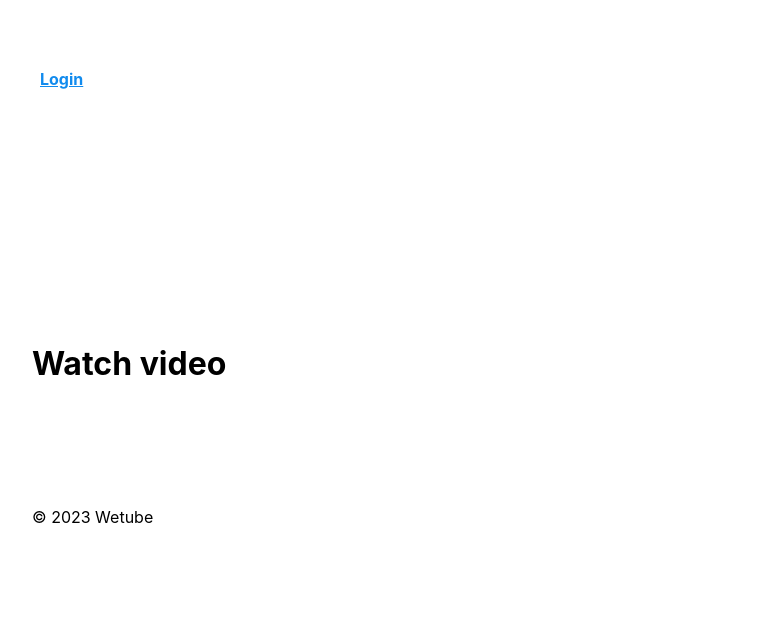
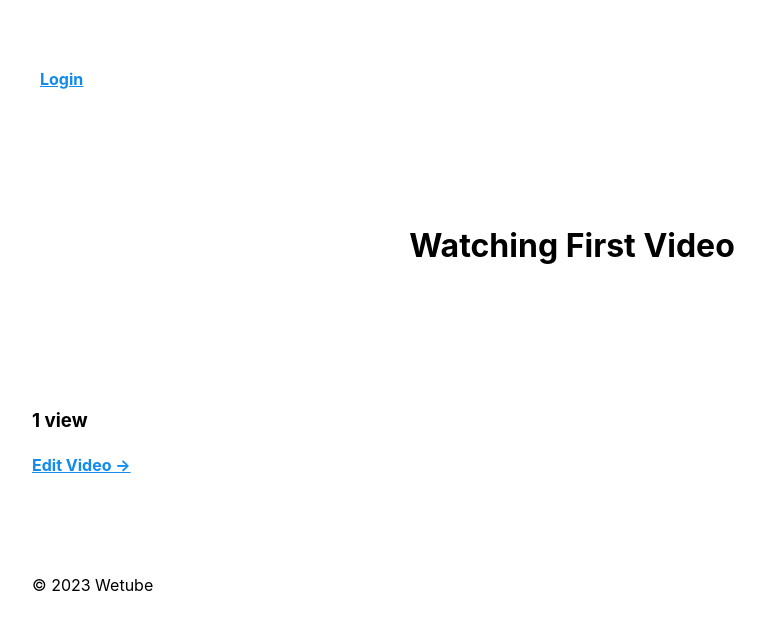
Before and after one commit to kyumin1227/webtube-reloaded, a Node server app: page /videos/1 in a window 1280 px wide. Shown: the top 630 px of the page, without its empty margins (68-833 px from the left). Run offline with Node 20, Linux system fonts and the light colour scheme; some libraries are stand-ins or nearby versions.

Commit message:
Watch connect Edit

```diff
--- a/src/controller/videoController.js
+++ b/src/controller/videoController.js
@@ -3,14 +3,13 @@ const fakeUser = {
     loggedIn: false,
 }
 
-export const trending = (req, res) => {
-    const videos = [
+const videos = [
         {
             title: "First Video",
             rating: 5,
             comments: 2,
             createdAt: "2 minutes ago",
-            view: 59,
+            view: 1,
             id: 1
         },
         {
@@ -30,12 +29,18 @@ export const trending = (req, res) => {
             id: 3
         },
     ]
+
+export const trending = (req, res) => {
     return res.render("home", { pageTitle: "Home", videos})};
 export const edit = (req, res) => {
     console.log(req.params);
     return res.send(`Edit Video #${req.params.id}`);
 };
-export const see = (req, res) => { res.render("watch"); };
+export const watch = (req, res) => {
+    const id = req.params.id;
+    const video = videos[id - 1];
+    return res.render("Watch", { pageTitle: `Watching ${video.title}`, video });
+};
 export const search = (req, res) => res.send("Search");
 export const upload = (req, res) => res.send("Upload");
 export const deleteVideo = (req, res) => {
--- a/src/routers/videoRouter.js
+++ b/src/routers/videoRouter.js
@@ -1,10 +1,10 @@
 import express from "express";
-import { see, edit, upload, deleteVideo } from "../controller/videoController";
+import { watch, edit, upload, deleteVideo } from "../controller/videoController";
 
 const videoRouter = express.Router();
 
 videoRouter.get("/upload", upload);
-videoRouter.get("/:id(\\d+)", see);
+videoRouter.get("/:id(\\d+)", watch);
 videoRouter.get("/:id(\\d+)/edit", edit);
 videoRouter.get("/:id(\\d+)/delete", deleteVideo);
 
--- a/src/views/watch.pug
+++ b/src/views/watch.pug
@@ -1,4 +1,5 @@
 extends base.pug
 
 block content
-    h1 Watch video
+    h3 #{video.view} #{video.view > 1 ? "views" : "view"}
+    a(href="edit") Edit Video &rarr;
```
Also changed, not shown: src/views/mixins/video.pug (+7 -6 lines).
